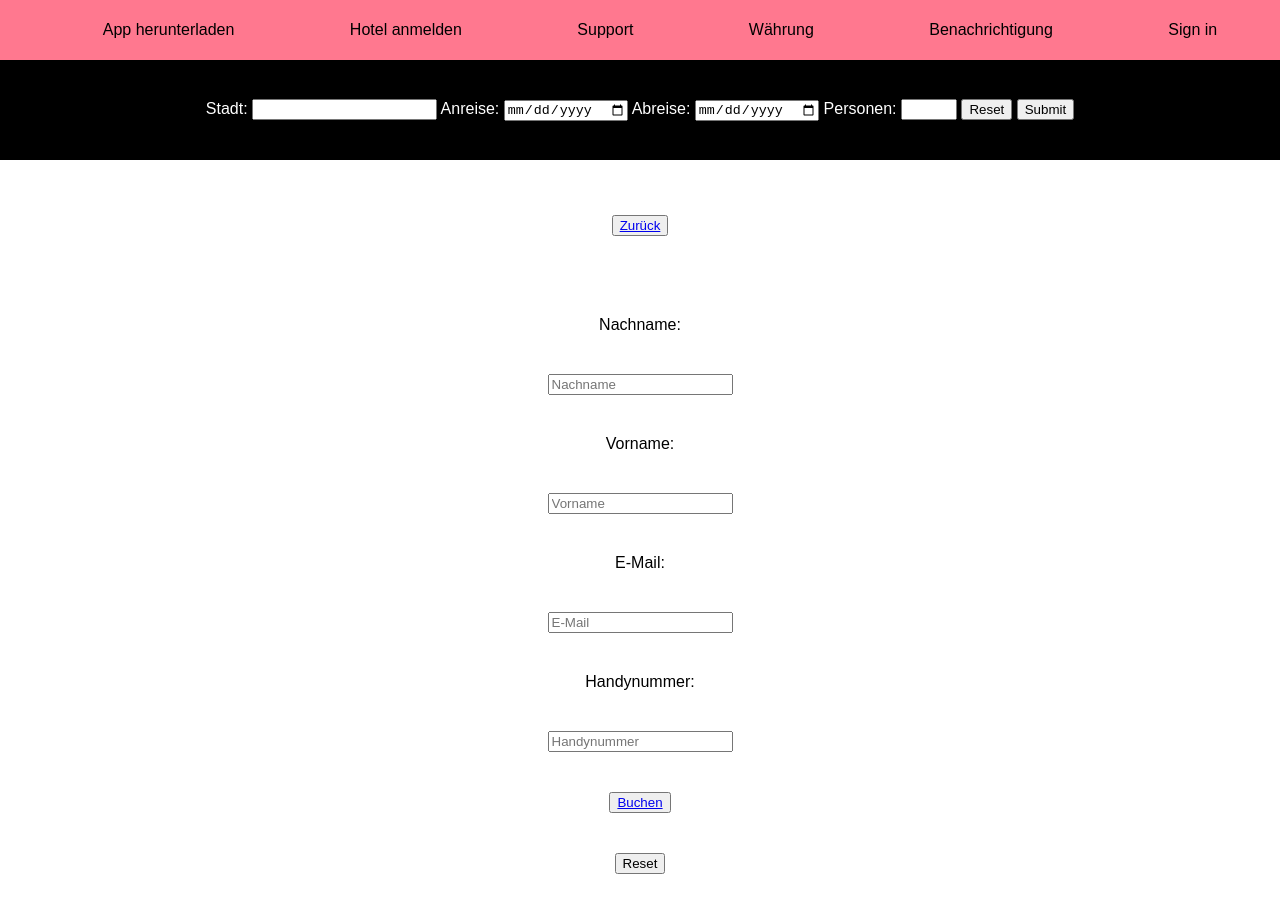
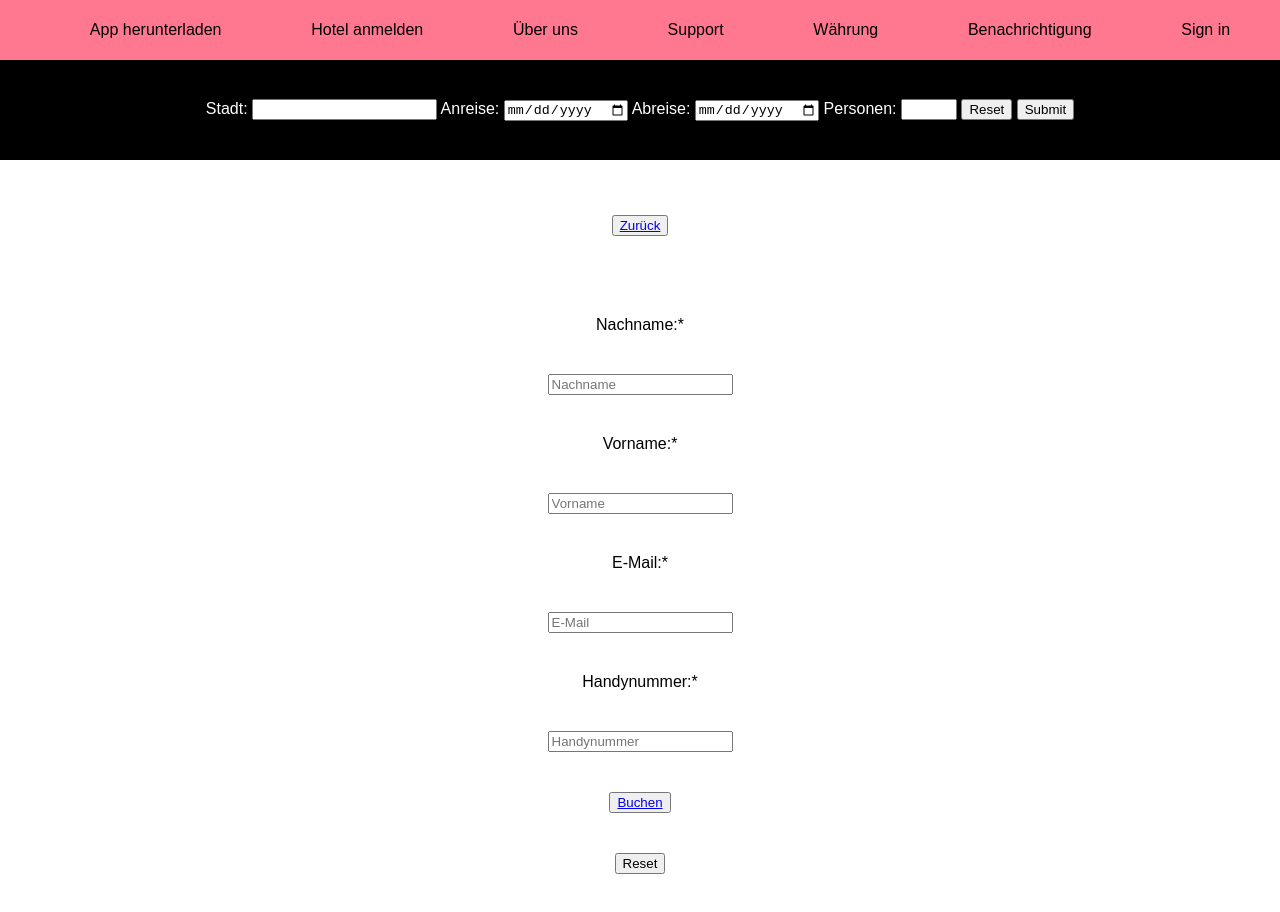
Before and after one commit to RobiBlocks/Booking-Webseite, a plain HTML site: page buchen.html in a window 1280 px wide. Drawn offline with Linux system fonts and the light colour scheme.

Commit message:
Add files via upload

```diff
--- a/buchen.html
+++ b/buchen.html
@@ -14,6 +14,7 @@
             <li>Benachrichtigung</li>
             <li>Währung</li>
             <li>Support</li>
+            <li>Über uns</li>
             <li>Hotel anmelden</li>
             <li>App herunterladen</li>
         </ul>
@@ -37,13 +38,13 @@
     <section id="Buchen">
         <button class="back"><a href="index.html">Zurück</a></button>
         <form action="" method="post"></form>
-        <label for="Nachame">Nachname:</label>
+        <label for="Nachame">Nachname:*</label>
         <input type="text" placeholder="Nachname">
-        <label for="Vorname">Vorname:</label>
+        <label for="Vorname">Vorname:*</label>
         <input type="text" placeholder="Vorname">
-        <label for="Email">E-Mail:</label>
+        <label for="Email">E-Mail:*</label>
         <input type="text" placeholder="E-Mail">
-        <label for="Handynummer">Handynummer:</label>
+        <label for="Handynummer">Handynummer:*</label>
         <input type="text" placeholder="Handynummer">
         <button><a href="danke.html">Buchen</a></button>
         <input type="reset">
```
Also changed, not shown: danke.html (+1 -0 lines), hotel1.html (+1 -0 lines), hotel2.html (+1 -0 lines), hotel3.html (+1 -0 lines), index.html (+1 -0 lines).
